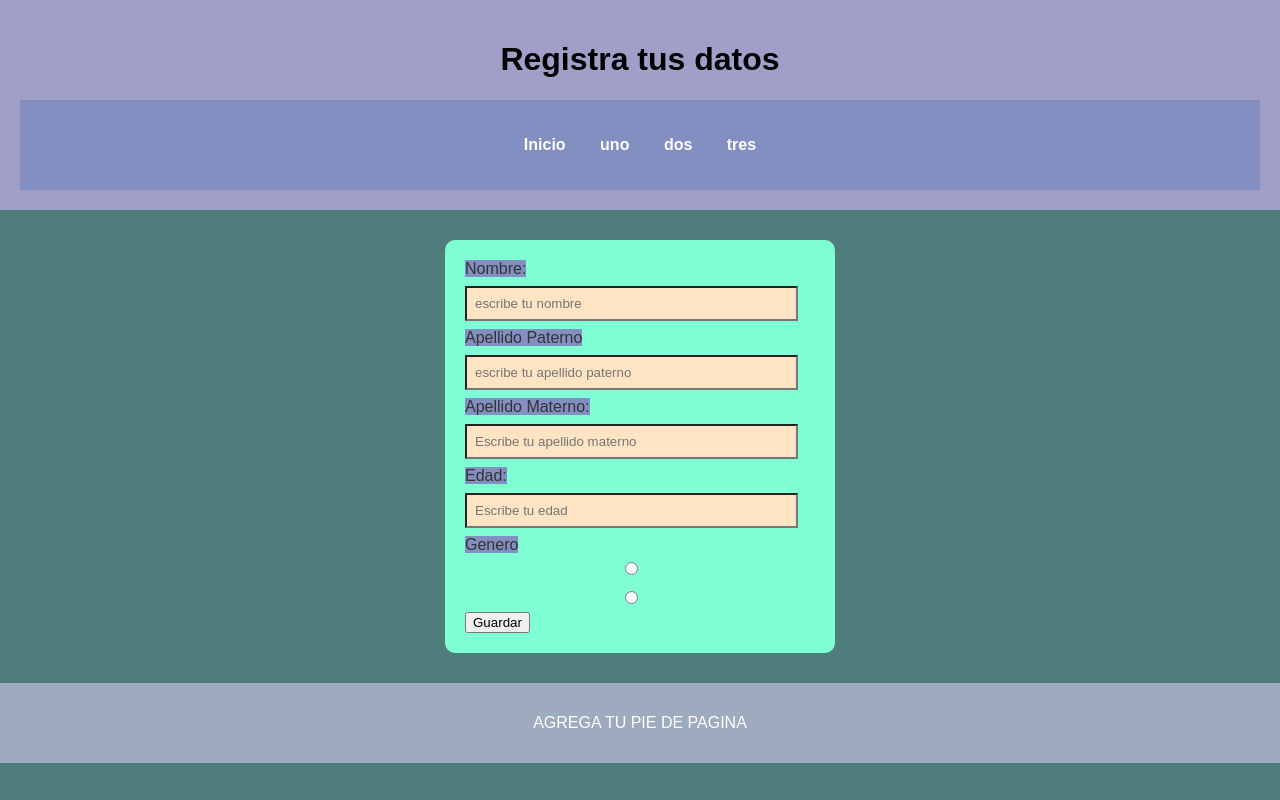
After one commit to aranzaventura/AYVH, a Django app: page /registro in a window 1280 px wide. The commit adds this page. Run offline with Django 5.2, Linux system fonts and the light colour scheme.

Commit message:
Agrege mas obsiones al formulario

```diff
--- a/AYVH/urls.py
+++ b/AYVH/urls.py
@@ -21,5 +21,7 @@ from ventura import views
 urlpatterns = [
     path('admin/', admin.site.urls),
     path('', views.inicio),
+    path('inicio',views.inicio),
+    path('registro',views.registro)
 
 ]
--- a/ventura/static/ventura/estilos.css
+++ b/ventura/static/ventura/estilos.css
@@ -64,3 +64,29 @@ footer {
     text-align: center;
     padding: 15px;
 }
+form {
+    background-color: aquamarine;
+    width: 350px;
+    margin: 30px auto;
+    padding: 20px;
+    border-radius: 10px;
+}
+input,select,textarea{
+    width: 95% ;
+    padding: 8px ;
+    margin: 8px 0;
+    box-sizing: border-box;
+    background-color: bisque;
+}
+botton{
+    background-color: #848fc1;
+    color: azure;
+    padding: 10px;
+    border: none;
+    width: 95% ;
+    cursor: pointer;
+
+}
+label{
+    background-color: #848fc1;
+}
--- /dev/null
+++ b/ventura/templates/ventura/formregistro.html
@@ -0,0 +1,52 @@
+{% load static %}
+<!DOCTYPE html>
+<html lang="es">
+<head>
+    <meta charset="UTF-8">
+    <meta name="viewport" content="width=device-width, initial-scale=1.0">
+    <title>COLOCAR TITULO</title>
+
+    <link rel="stylesheet" href="{% static 'ventura/estilos.css' %}">
+</head>
+
+<body>
+
+    <!-- ENCABEZADO -->
+    <header>
+        <h1>Registra tus datos</h1>
+
+        <!-- MENÚ DE NAVEGACIÓN -->
+        <nav>
+            <ul>
+                <li><a href="#inicio">Inicio</a></li>
+                <li><a href="#">uno</a></li>
+                <li><a href="#">dos</a></li>
+                <li><a href="#">tres</a></li>
+            </ul>
+        </nav>
+    </header>
+<form method="POST">
+        <label>Nombre:</label>
+        <input type="text" name="nombre" placeholder="escribe tu nombre" required>
+        <label>Apellido Paterno</label>
+        <input type="text" name="apellidop" placeholder="escribe tu apellido paterno">
+        <label>Apellido Materno:</label>
+        <input type="text" name="apellidom" placeholder="Escribe tu apellido materno">
+        <label>Edad:</label>
+        <input type="number" name="edad" min="14" max="25" placeholder="Escribe tu edad">
+        <label>Genero</label>
+        <input type="radio" name="genero" value="Femenino">
+        <input type="radio" name="genero" value="Masculino">
+
+        <button type="submit">Guardar</button>
+    </form>
+
+
+
+    <!-- PIE DE PÁGINA -->
+    <footer>
+        <p>AGREGA TU PIE DE PAGINA</p>
+    </footer>
+
+</body>
+</html>
--- a/ventura/views.py
+++ b/ventura/views.py
@@ -1,4 +1,6 @@
 from django.shortcuts import render
 
 def inicio(request):
-    return render(request, "ventura/inicio.html")
+    return render (request, "ventura/inicio.html")
+def registro(request):
+    return render (request, "ventura/formregistro.html")
```
Also changed, not shown: ventura/templates/ventura/inicio.html (+4 -4 lines).
